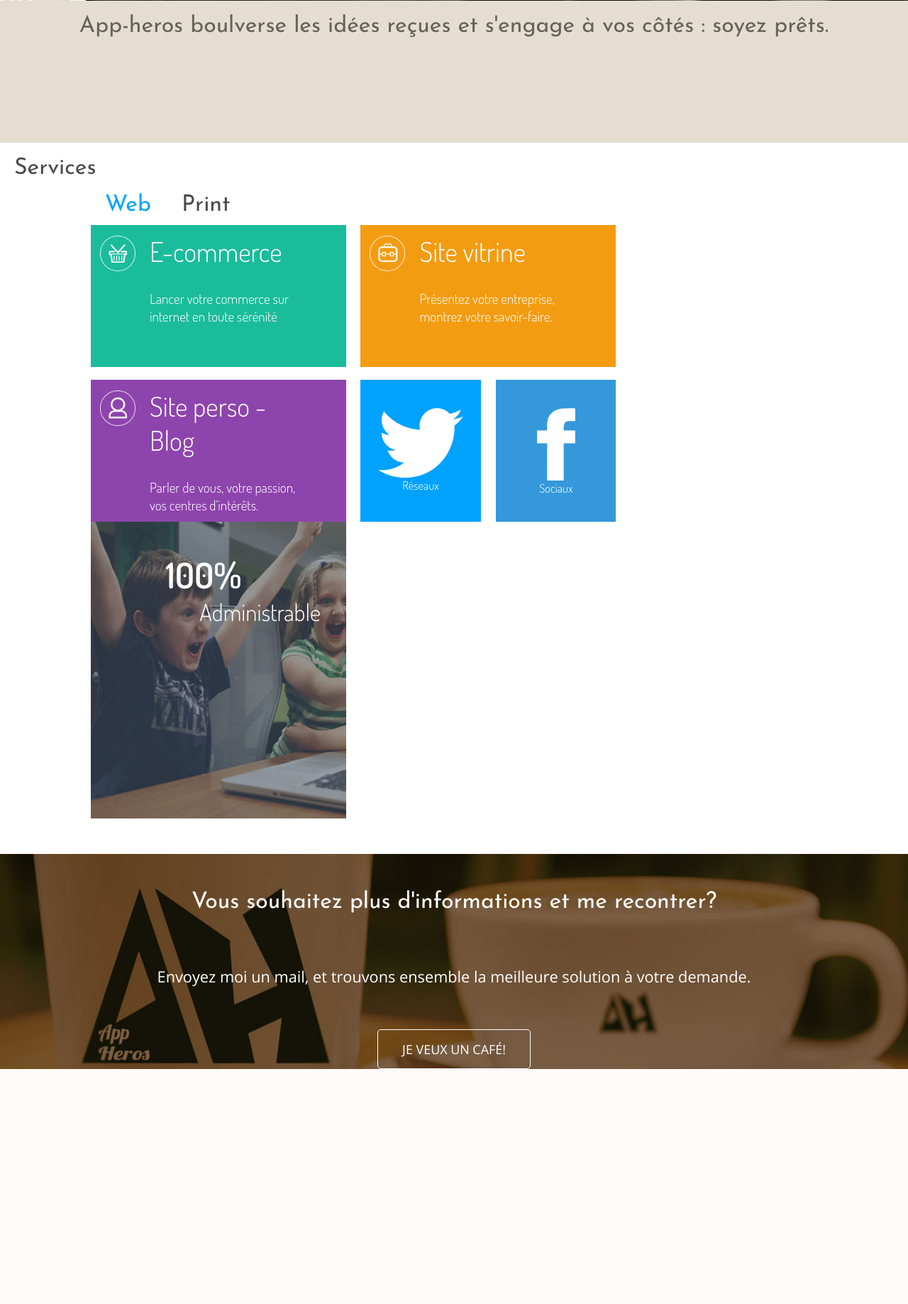
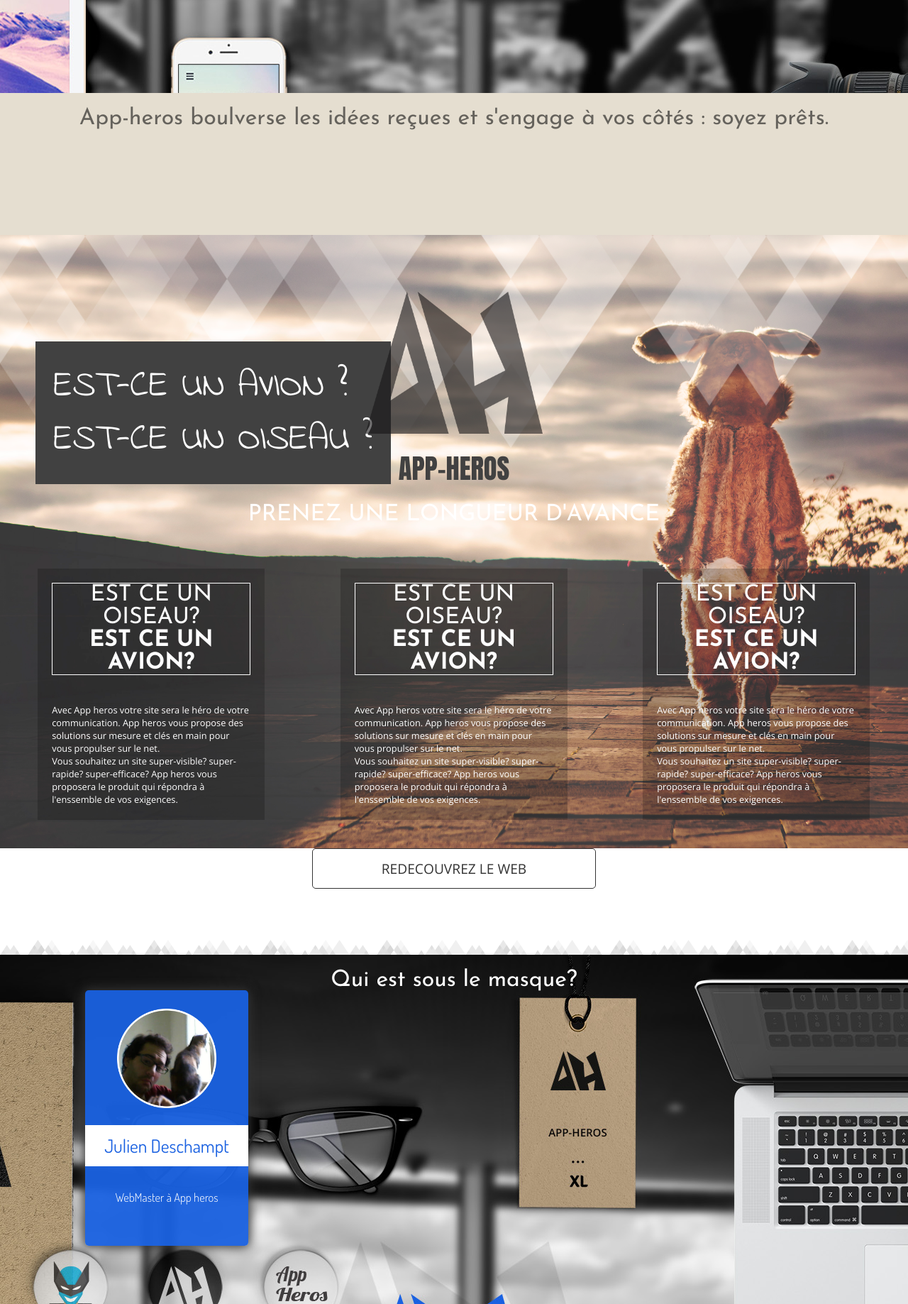
Before and after one commit to app-heros/site-web, a PHP site: page / in a window 1280 px wide. Shown: the part 1683-3520 px from the top of the page at 71% size. Before the commit the page ends 3189 px from the top, so only its background shows below. Run offline with PHP 8.4, Linux system fonts and the light colour scheme; some libraries are stand-ins or nearby versions.

Commit message:
Mise en place des rapid-link + modif carte

```diff
--- a/css/apphero.css
+++ b/css/apphero.css
@@ -125,7 +125,7 @@ padding-top: 25px;
 	-webkit-transition: opacity 0.5s;
 	transition: opacity 0.5s;
 	z-index:9998;
-}/*coco */
+}
 
 .overlay-hugeinc nav {
 	-webkit-perspective: 1200px;
@@ -178,13 +178,32 @@ padding-top: 25px;
 #section0 #logo{margin:auto;display:block;}
 #section0 h2{font-family:'Dosis';font-weight: 700; text-align:center;color:#fff;font-size:3em;vertical-align:middle;height: 15%;}
 
-#ctnestce{position:absolute;top:150px;left:50px;}
-#section0 .estce{ font-family: 'Anton';font-size:6em;}
+#ctnestce{
+    position:absolute;
+    top:150px;
+    left:50px;
+    padding:2em;
+    //background: url(../img/texture-wood.jpg) 0 no-repeat;
+    background :#414141;
+
+}
+#section0 .estce{
+    font-family:'Indie Flower', cursive;
+    font-size:4em;
+    color:#ffffff;
+}
 
 #section1{}
-#section1 #slideparalax2{background: url(../img/app-heros-mockup.jpg) center 0 no-repeat fixed;height:700px; }
-#section1 .slide_inside{}
-#section1 h2{margin-bottom:5%;}
+#section1 h2 {
+    margin: 0px !important;
+    padding: 20px;
+    text-align:center;
+}
+#section1 #slideparalax2{
+    background: url(../img/app-heros-mockup-vbleu.jpg) center 0 no-repeat fixed;
+
+    }
+
 
 #section1 #circle  h3{color:#00637e; height:300px;line-height:300px;text-align:center; }
 #section1 #circle  h3 span{
@@ -217,8 +236,53 @@ padding-top: 25px;
   -o-transform: scale(1.1);
   transform: scale(1.1);   */
 }
+#section1 #ctnwhatwedo{z-index:2;position:relative;}
 
-#section1 #ctnwhatwedo{z-index:2;position:relative;}
+#section1
+#cartemoi{height: 360px;
+        width: 230px;
+         background-color: rgba(26,97, 225, 0.95);
+        border-radius: 5px;
+        position:absolute;
+        top:50px;
+        left:120px;
+        transition: .15s linear;
+-moz-box-shadow: 0px 0px 15px 2px #343434;
+-webkit-box-shadow: 0px 0px 15px 2px #343434;
+-o-box-shadow: 0px 0px 15px 2px #343434;
+box-shadow: 0px 0px 15px 2px #343434;
+filter:progid:DXImageTransform.Microsoft.Shadow(color=#343434, Direction=NaN, Strength=15);
+}
+#section1
+#cartectnimg{
+    height:190px;
+    margin:auto;
+    text-align: center;
+
+}
+#cartectnimg img{
+    width:140px;
+    top:26px;
+    position: relative;
+}
+#cartectntexte{
+    text-align: center;
+    color:#fff;}
+
+#cartectntexte #cartenom{
+    font-family:'Dosis';
+    font-weight: 400;
+    font-size: 2em;
+    padding:0.5em 0px;
+
+    color :#1a61e1;
+    background: #fff;}
+
+#cartectntexte #carteprofession{
+    font-family:'Dosis';
+    font-weight: 300;
+    font-size: 1.3em;
+    padding: 2em 0px;}
 
 #section1-2{height:200px;background:#e5ded0;line-height:200px;text-align:center;}
 #section1-2 h2{font-size:3em;color:#65625C;vertical-align: middle;display: inline-block;line-height: normal;}
--- a/index.html
+++ b/index.html
@@ -4,10 +4,11 @@
         <meta charset="UTF-8">
         <meta name="viewport" content="width=device-width">
 
-		<link href='http://fonts.googleapis.com/css?family=Dosis:300,400,600,700' rel='stylesheet' type='text/css'>
+		<link href='http://fonts.googleapis.com/css?family=Dosis:300,400,500,600,700' rel='stylesheet' type='text/css'>
 		<link href='http://fonts.googleapis.com/css?family=Open+Sans:300italic,400italic,600italic,700italic,300,700,400,600' rel='stylesheet' type='text/css'>
 		<link rel="stylesheet" href="http://i.icomoon.io/public/temp/ee80f57a1d/UntitledProject/style.css">
 		<link href='http://fonts.googleapis.com/css?family=Lato:300,400,700,300italic,400italic,700italic|Josefin+Sans:300,400,700,300italic,400italic,700italic|Anton' rel='stylesheet' type='text/css'>
+		<link href='http://fonts.googleapis.com/css?family=Indie+Flower' rel='stylesheet' type='text/css'>
 
 		<link rel="stylesheet" type="text/css" href="css/apphero.css">
 
@@ -148,6 +149,128 @@
 				</div>
 			</div>
 
+        <div class="container">
+            <div class="section" id="section0">
+                    <h1>APP-HEROS</h1>
+                    <!-- <div id='ctn_logo'><img id='logo' src='img/app-heros-logo.jpg' /></div> -->
+                    <h2>PRENEZ UNE LONGUEUR D'AVANCE</h2>
+                    <div id='ctnestce'>
+                            <p class='estce'>EST-CE UN AVION ?</p>
+                            <p class='estce'>EST-CE UN OISEAU ?</p>
+                    </div>
+                    <div class='paragraph'>
+                                    <h2>Est ce un oiseau?<strong>Est ce un avion?</strong></h2>
+                                    <p>
+                                            <span>Avec App heros votre site sera le héro de votre communication.</span>
+                                            App heros vous propose des solutions sur mesure et clés en main pour vous propulser sur le net. </br>
+                                            Vous souhaitez un site super-visible? super-rapide? super-efficace? App heros vous proposera le produit qui répondra à l'enssemble de vos exigences.
+                                    </p>
+                    </div>
+                    <div class='paragraph'>
+                                    <h2>Est ce un oiseau?<strong>Est ce un avion?</strong></h2>
+                                    <p>
+                                            <span>Avec App heros votre site sera le héro de votre communication.</span>
+                                            App heros vous propose des solutions sur mesure et clés en main pour vous propulser sur le net. <br/>
+                                            Vous souhaitez un site super-visible? super-rapide? super-efficace? App heros vous proposera le produit qui répondra à l'enssemble de vos exigences.
+                                    </p>
+                    </div>
+                    <div class='paragraph'>
+                                    <h2>Est ce un oiseau?<strong>Est ce un avion?</strong></h2>
+                                    <p>
+                                            <span>Avec App heros votre site sera le héro de votre communication.</span>
+                                            App heros vous propose des solutions sur mesure et clés en main pour vous propulser sur le net. <br/>
+                                            Vous souhaitez un site super-visible? super-rapide? super-efficace? App heros vous proposera le produit qui répondra à l'enssemble de vos exigences.
+                                    </p>
+                    </div>
+            </div>
+            <div class="enter_bottom">
+                    <button id="ghost-btn">REDECOUVREZ LE WEB</button>
+            </div>
+
+            <div class="section" id="section1">
+            <div id="slideparalax2">
+            <h2>Qui est sous le masque?</h2>
+                <div id='cartemoi'>
+                    <div id='cartectnimg'>
+                        <img src='img/app-heros-photo-moi-contact.png' alt='Image Photo profil'/>
+                    </div>
+                    <div id='cartectntexte'>
+                        <p id='cartenom'>Julien Deschampt</p>
+                        <p id='carteprofession'>WebMaster à App heros</p>
+                    </div>
+                </div>
+                <!--<div id='circle'>
+                    <h3><span>Julien Deschampt 25 ans auto-entrepreneur</span></h3>
+                    <div id='texteCache'>
+                        <p>Aujourd’hui il est essentiel de vous faire connaître sur internet, mais surtout
+                        de vous démarquez, aussi nous travaillerons ensemble, du début à la remise de votre
+                        site pour atteindre nos objectifs.<br>
+
+                        En faisant de moi votre partenaire privilégié du web, je vous aiderais à comprendre et surtout à maitriser cet outil.
+
+                        <span id='ctn_move'>Votre entreprise est unique? Montrons leur!!</span>
+                        </p>
+                    </div>
+                </div>-->
+            </div>
+            </div>
+
+            <div class="section" id="section1-2">
+                    <h2>App-heros boulverse les idées reçues et s'engage à vos côtés : soyez prêts.</h2>
+             </div>
+
+            <div class="section" id="section2">
+                <div id='controlsSlide'>
+                    <p id='slideRight'><img src='img/app-heros-icone-fleche-gauche.png' /></p>
+                    <p id='slideLeft'><img src='img/app-heros-icone-fleche-droite.png' /></p>
+                    <p id='majpartie'>Phase  1 : Votre projet.</p>
+                </div>
+                <img id='imgpersomoi' class='moislide1' src='img/app-heros-perso-mmoi.png' />
+                <div id='slide1' class='slide'>
+                        <div class='containtwofloat'>
+                                <div class='projetleft'>
+                                        <h2>Pour que VOTRE projet....</h2>
+                                                <p class='textleft50'>Vous avez une idée de projet?<br>Vous souhaitez mettre en avant votre activité?<br>Vous désirez vous lancer dans le commerce sur internet, sans savoir par ou commencer?
+                                                </p>
+                                </div>
+                                <div class ='projetright'>
+                                        <h2>...devienne NOTRE réussite</h2>
+                                                <p class='textleft50'>Nous répondrons à toutes vos questions,
+                                                en vous apportant les conseils nécessaires
+                                                à la résussite de votre projet.
+                                                </p>
+                                </div>
+                        </div>
+                </div>
+                <div id='slide2' class='slide'>
+                    <div class='projetleft'>
+                        <h2>Phase 1 </h2>
+                        <p>Vous avez une idée de projet?<br>
+                        Vous souhaitez mettre en avant votre activité?<br>
+                        Vous désirez vous lancer dans le commerce sur internet, sans savoir par ou commencer?
+                        </p>
+                    </div>
+                    <div class ='projetright'>
+                            <h2>Rencontrons  nous</h2>
+                                    <img id='imgchef' src='img/app-heros-perso-entreprise.png' />
+                    </div>
+                </div>
+                <div id='slide3' class='slide'>
+                    <div class='projetleft'>
+                        <h2>Phase 2 </h2>
+                        <p>Vous avez une idée de projet?<br>
+                        Vous souhaitez mettre en avant votre activité?<br>
+                        Vous désirez vous lancer dans le commerce sur internet, sans savoir par ou commencer?
+                        </p>
+                    </div>
+                    <div class ='projetright'>
+                        <h2>Phase graphique</h2>
+                        <p>Vous avez une idée de projet?<br>
+                        Vous souhaitez mettre en avant votre activité?<br>
+                        Vous désirez vous lancer dans le commerce sur internet, sans savoir par ou commencer?
+                        </p>
+                    </div>
+                </div>
                 <div id='slide4' class='slide'>
                     <div class='projetleft'>
                         <h2>Phase 3 </h2>
@@ -164,13 +287,10 @@
                         </p>
                     </div>
                 </div>
-
             </div>
 
             <div class="section" id="section3">
             <h2>Services</h2>
-
-
 
             <div id='content_titredash'>
                 <h2 class='titre_web active'>Web</h2>
@@ -193,29 +313,20 @@
                         ou que vous ayez une idée de site de ventes en ligne, nous étudierons ensemble
                         la faisabalitié de votre projet, et nous mettrons en place la stratégie adéquate.
                         </p>
-
-						<p>
-
-
-						</p>
                     </div>
-
                         <div class='explainright'>
                         <div class='ctexpright'>
                             <p>Pour tous les gros projets e-commerce (contenant plusieurs centaines de produits)
                             nous mettrons en place ensemble le CMS magento afin de vous donner facilement la main sur
                             votre projet tout en bénéficiant de la fiabilité d'un CMS puissant et sécurisé.
-							<br/>
-
-							</p>
-							</br></br>
+                            <br/></p>
+                            <br/><br/>
                             <p  class='chiffrecles'>
                             Magento c'est :  <br/><br/>
                              Plus de 240.000 sites   <br/>
                              1 site e-commerce sur 4   <br/>
                              25 Billions de transactions/an  <br/>
                              La mise en place simplifiée de Paypal.
-
                             </p>
                         </div>
                         </div>
@@ -448,8 +559,6 @@
                         <li><img src='img/app-heros-site-web-personnaliser.jpg' /><p class='contentpourcent'><span class='centpourcent'>100%</span><span class='letextepourcent'>Personnaliser</span></p></li>
                         <li><img src='img/app-heros-site-web-sans-contraintes.jpg' /><p class='contentpourcent'><span class='centpourcent'>0%</span><span class='letextepourcent'>De contraintes</span></p></li>
                     </ul>
-
-
                 </div>
             </div>
 
@@ -466,7 +575,6 @@
 
         </div>
 	<div class="overlay overlay-hugeinc">
-
             <nav>
                 <ul>
                 <li><a href="index.html">Acceuil</a></li>
@@ -476,6 +584,7 @@
                 </ul>
             </nav>
 	</div>
+
 	<div id='pagecontact'>
 	<div class="close-button-contact"><p>x</p></div>
             <div id='ctnphotocontact'>
@@ -517,11 +626,8 @@
                         <span id='input-4-content'  class="input__label-content input__label-content--haruki">Message : (Requis)</span>
                     </label>
                 </span>
-
             </div>
-
             </form>
-
 	</div>
 
         <script src="https://ajax.googleapis.com/ajax/libs/jquery/2.1.3/jquery.min.js"></script>
@@ -530,13 +636,12 @@
         <script type="text/javascript" src="js/jquery-paralax.js"></script>
         <script type="text/javascript" src="js/smothScroll.js"></script>
         <script type="text/javascript" src="js/velocity.js"></script>
-		<script type="text/javascript" src="js/particle.js"></script>
         <script>
 
             function redimOne(){
                     var lf = $(window).width();
-			var hf = $(window).height()-150;
-			$('#section0').css({ "width" : lf, "min-height" : hf,});
+                    var hf = $(window).height();
+                    $('#section0').css({ "width" : lf, "min-height" : hf-150,});
                     $('#section1 #slideparalax2').css({ width : lf, height : hf,});
                     $('.moislide1 ').css({ left : (lf - $('#imgpersomoi ').width() )/ 2 })
             }
@@ -584,12 +689,9 @@
                                     MozBorderRadius: '150px',
                                      WebkitBorderRadius: '150px',
                                     borderRadius : '150px',
-							backgroundColor: '#ffffff'
-						},300);
-
+                                    backgroundColor: '#ffffff'},300);
                     })
-			}
-			else {
+                }else{
                     $('#circle').addClass('iliclick');
                         $('#circle').velocity({
                             width:'50%',
@@ -617,7 +719,6 @@
                     scrollTop: $("#"+res[1]).offset().top
                 }, 1200);
             });
-
             $(function () {
                 $.srSmoothscroll({
                     step: 100,
@@ -625,6 +726,7 @@
                     ease: 'linear'
                 });
             });
+
             redimOne();
             $('.bxslider').bxSlider({
                 auto :true,
@@ -667,6 +769,7 @@
 
                 }
             });
+
             $('.small').click(function(){
                 if ( $('#content_dash').css('display') == 'none' ) {
                     $('#content_dash').css('display' , 'block')
@@ -701,7 +804,6 @@
 
             $('#col3 ').css('height',$('#col1').css('height') );
 
-
             $(window ).resize(function() {
                 redimOne();
                 $('#col3 ').css('height',$('#col1').css('height') );
@@ -716,9 +818,7 @@
                 })
             });
 
-
             });
-
 
         </script>
     </body>
```
Also changed, not shown: img/app-heros-mockup-vbleu.jpg (added). Lines whose indentation alone changed are shown as unchanged.
